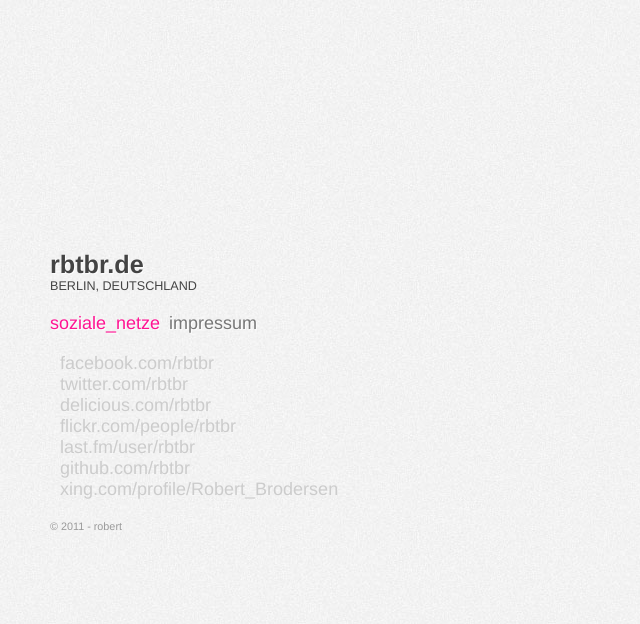
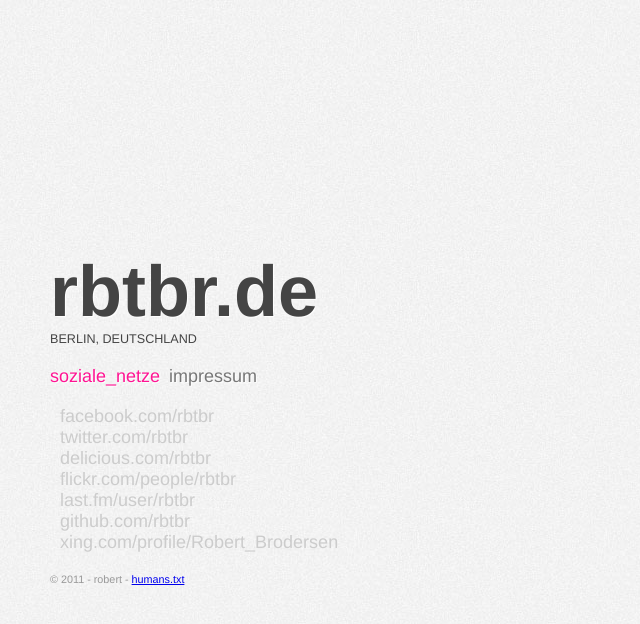
Before and after one commit to GunioRobot/robertbrodersen_de, a plain HTML site: page index.html in a window 1280 px wide. Both pictures are taken after a click on the link "soziale_netze". Shown: the whole page, without its empty margins (0-640 px from the left). Drawn offline with nearby package versions, Linux system fonts and the light colour scheme.

Commit message:
several changes

```diff
--- a/css/stylemewith.css
+++ b/css/stylemewith.css
@@ -16,7 +16,7 @@ article,aside,details,figcaption,figure,footer,header,hgroup,menu,nav,section,su
 
 /** text **/
 h1 {
-  font-size: 1.4em;
+  font-size: 4em;
   font-weight: bolder;
   text-transform: lowercase;
 }
@@ -110,6 +110,7 @@ article a:hover {
     -webkit-transition-timing-function: ease-out;
     -webkit-transition-duration: 200ms;
     color:#444;
+    text-shadow: -1px -1px 1px #fff;
     text-decoration:none;
 }
 
--- a/index.html
+++ b/index.html
@@ -63,11 +63,10 @@
                         <li><a href="http://jquery.com/">jQuery</a></li>
                         <li><a href="http://www.apple.com/hotnews/thoughts-on-flash/">und ohne jegliches Flash :)</a></li>
                     </ul>
-                    <a href="humans.txt"><img src="humanstxt.png" alt="humanstxt Logo"></a>
                 </article>
             </div><!-- /#inhalt -->
             <footer>
-                <p>&copy; 2011 - robert</p>
+                <p>&copy; 2011 - robert - <a href="humans.txt">humans.txt</a></p>
             </footer>
         </div><!-- /#seitenrahmen -->
         <!-- Und nun noch ein wenig Magie (nicht Maggi) -->
--- a/js/animatemewith.js
+++ b/js/animatemewith.js
@@ -16,7 +16,6 @@ function handleHash() {
 // ... und her mit dem neuen
 function showItem(clickedPanel) {
     "use strict";
-    console.log(clickedPanel);
     $(clickedPanel).addClass('active').fadeIn('slow', function () {
         $('footer').fadeIn('slow');
     });
@@ -25,10 +24,9 @@ function showItem(clickedPanel) {
 // Weg mit dem Alten ...
 function blendeAus(clickedPanel) {
     "use strict";
-    $('footer').fadeOut('slow', function () {
-        $('article').removeClass('active').fadeOut('slow', function () {
-            showItem(clickedPanel);
-        });
+    $('footer').fadeOut('fast', function () {
+        $('article').removeClass('active').fadeOut('slow');
+        showItem(clickedPanel);
     });
 }
 
```
Also changed, not shown: nicepics/humanstxt.png (deleted).
